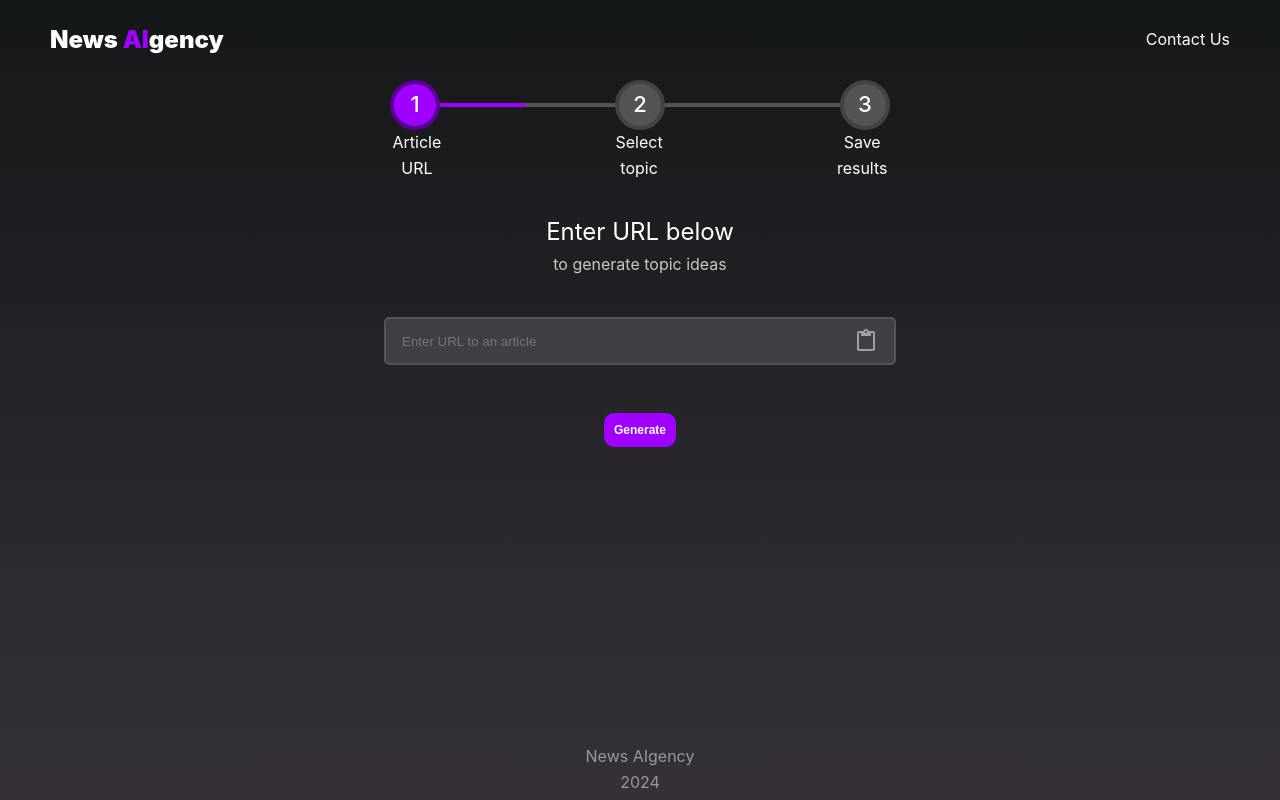
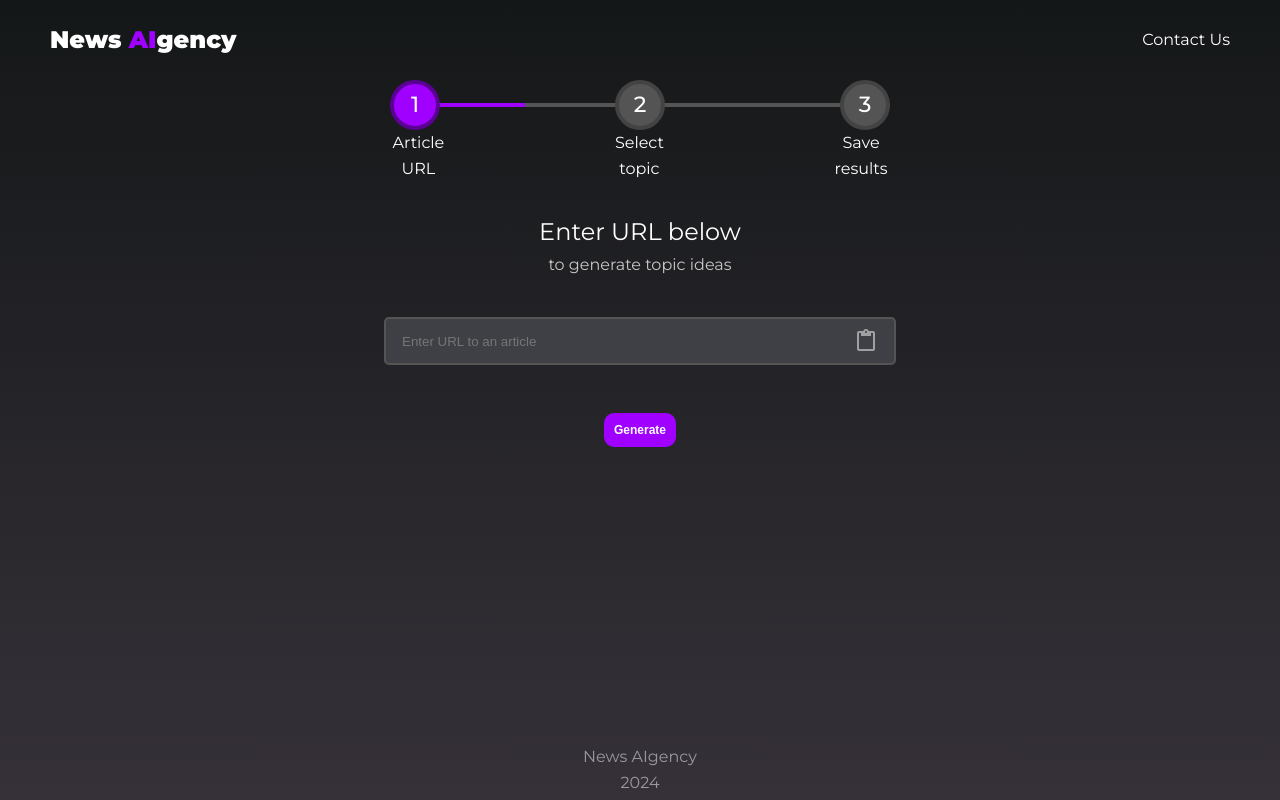
Before and after one commit to News-AIgency/App, a Vue app in the folder frontend/: page / in a window 1280 px wide. Built offline with nearby package versions, Linux system fonts and the light colour scheme.

Commit message:
import montserrat font globally

```diff
--- a/frontend/src/assets/base.css
+++ b/frontend/src/assets/base.css
@@ -1,4 +1,4 @@
-
+@import url('https://fonts.googleapis.com/css2?family=Montserrat:ital,wght@0,100..900;1,100..900&display=swap');
 /* semantic color variables for this project */
 :root {
   --vt-c-white: #ffffff;
@@ -29,6 +29,7 @@ body {
   background: var(--color-background);
   line-height: 1.6;
   font-family:
+    Montserrat,
     Inter,
     -apple-system,
     BlinkMacSystemFont,
```
